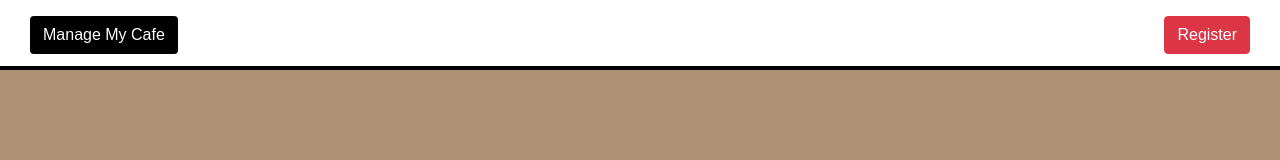
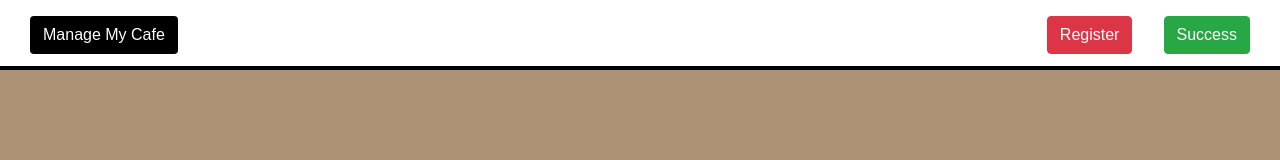
Before and after one commit to oelderinkX/managemycafelanding, a website: page webpage/index.html in a window 1280 px wide. Drawn offline with nearby package versions, Linux system fonts and the light colour scheme; files whose address does not match are found by name.

Commit message:
might be better

```diff
--- a/webpage/index.html
+++ b/webpage/index.html
@@ -32,7 +32,10 @@
     <div class="header">
         <table border="0" width="100%">
             <td style="text-align: left; text-align: left; vertical-align: middle; height: 70px; padding-left: 30px"><button type="button" style="color:#ffffff;background-color:#000000" class="btn btn-em">Manage My Cafe</button></td>
-            <td style="text-align: right; vertical-align: middle; height: 70px; padding-right: 30px"><button type="button" class="btn btn-danger" onclick="alert('register time');">Register</button></td>
+            <td style="text-align: right; vertical-align: middle; height: 70px; padding-right: 30px">
+                <button type="button" class="btn btn-danger" onclick="alert('register time');">Register</button> &nbsp;&nbsp;&nbsp;&nbsp;&nbsp;
+                <button type="button" class="btn btn-success" onclick="window.location.href='https://login.managemycafe.com/';">Success</button>
+            </td>
         </table>
     </div>
 </body>
```
